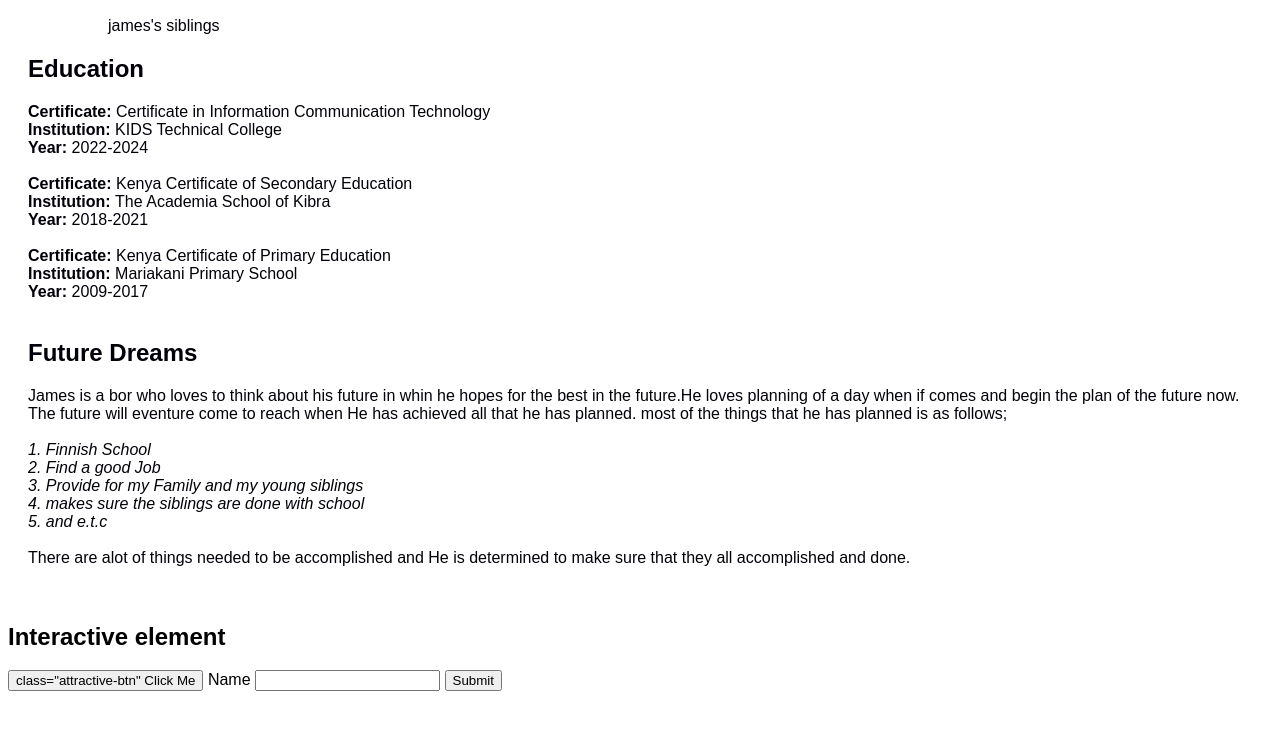
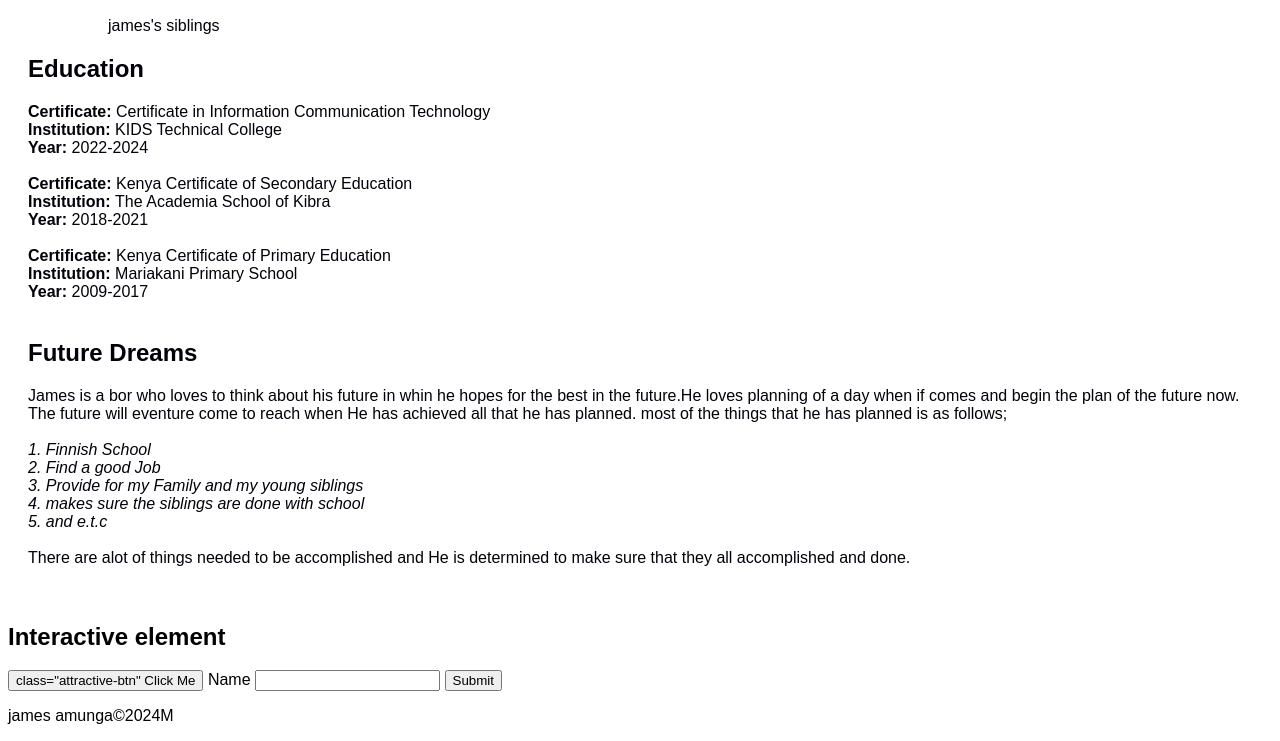
Before and after one commit to jameswat254/Amunga-cv, a plain HTML site: page index.html in a window 1280 px wide. Shown: the part 2563-3304 px from the top of the page. Before the commit the page ends 3262 px from the top, so only its background shows below. Drawn offline with Linux system fonts and the light colour scheme.

Commit message:
Update index.html

```diff
--- a/index.html
+++ b/index.html
@@ -75,6 +75,10 @@
             <Input type="text" id="Nameinput" required>
                 <button type="submit">Submit</button>
         </fom>
+
+
      </section>
     </body>
+            <p>james amunga&copy;2024M</p>
+
 </html>
```
